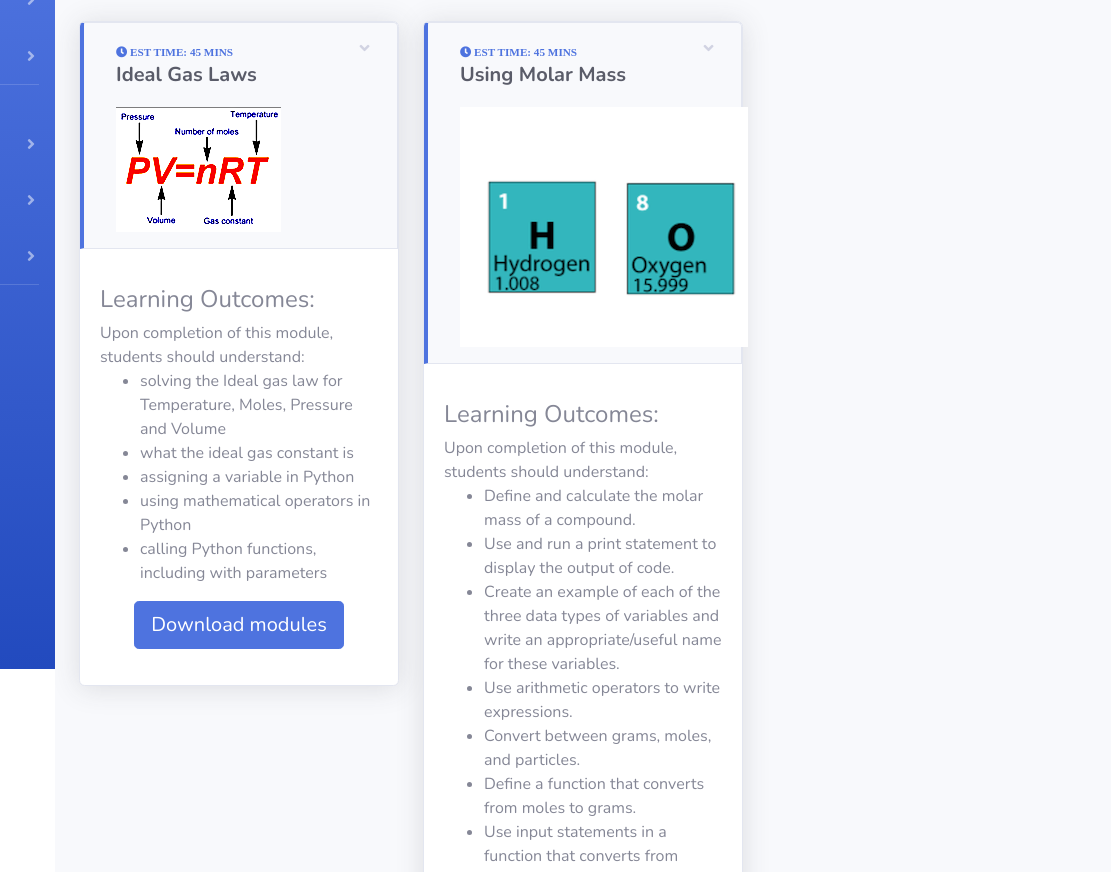
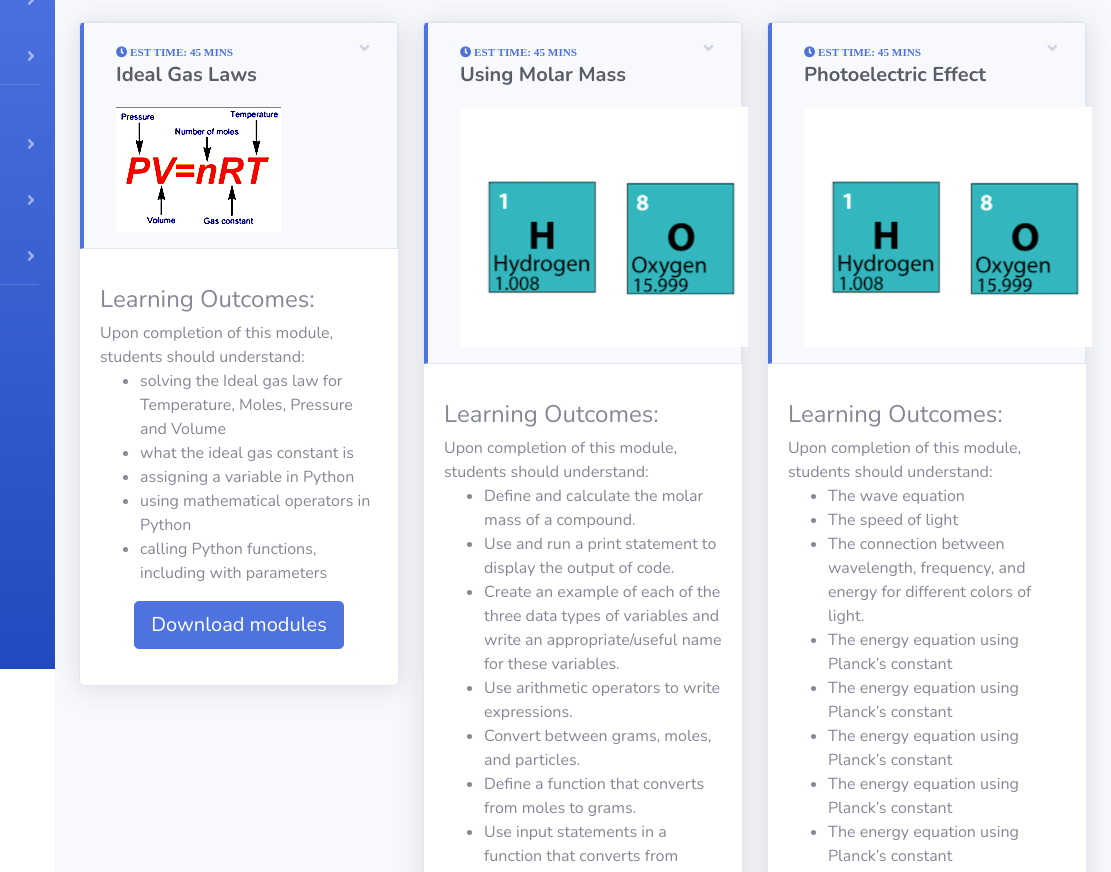
Before and after one commit to janroddy/K12_Python_Modules, a plain HTML site: page Chem_cards.html in a window 1280 px wide. Shown: the part 131-1003 px from the top of the page, 169-1280 px from the left. Drawn offline with nearby package versions, Linux system fonts and the light colour scheme.

Commit message:
photoelectruc

```diff
--- a/Chem_cards.html
+++ b/Chem_cards.html
@@ -154,6 +154,48 @@ function includeHTML() {
               <!-- end of Chemistry Collapsible Card 2 -->
             </div> <!-- end of col-lg-4 -->
 
+            <div class="col-lg-4">
+
+          <!-- Chemistry Collapsible Card 3 -->
+              <div class="card shadow mb-4">
+                <!-- Card Header - Accordion -->
+                <a href="#ChemistryCollapseCard" class="card border-left-primary d-block card-header py-3" data-toggle="collapse" role="button" aria-expanded="true" aria-controls="collapseCardExample">
+                    <div class="col mr-2">
+                      <div class="fas fa-clock text-xs font-weight-bold text-primary text-uppercase mb-1"> Est time: 45 mins</div>
+                      <div class="h5 mb-0 font-weight-bold text-gray-800">Photoelectric Effect</div>
+                    </div>
+                  <div class="col-auto" style="padding-top: 20px">
+                      <img src="./thumbnails/using_molar_mass.PNG">
+                  </div>
+                </a>
+                <!-- Card Content - Collapse -->
+                <div class="collapse show" id="ChemistryCollapseCard">
+                  <div class="card-body">
+                   <p style="text-align: left">
+                        <h4> Learning Outcomes: </h4>
+                          Upon completion of this module, students should understand:
+                          <ul>
+                            <li style="text-align: left">The wave equation</li>
+                            <li style="text-align: left">The speed of light</li>
+                            <li style="text-align: left">The connection between wavelength, frequency, and energy for different colors of light.</li>
+                            <li style="text-align: left">The energy equation using Planck’s constant</li>
+                            <li style="text-align: left">The energy equation using Planck’s constant</li>
+                            <li style="text-align: left">The energy equation using Planck’s constant</li>
+                            <li style="text-align: left">The energy equation using Planck’s constant</li>
+                            <li style="text-align: left">The energy equation using Planck’s constant</li>
+                          </ul>
+
+                          <p style="text-align: center">
+                            <a href="using_molar_mass_detail.html" class="btn btn-primary btn-lg">Download modules</a>
+                          </p>
+                    </p>
+                  </div> <!-- end of card body -->
+                </div> <!-- end of card content -->
+
+                </div>
+              <!-- end of Chemistry Collapsible Card 2 -->
+            </div> <!-- end of col-lg-4 -->
+
 
             </div> <!-- end of row. -->
 
```
